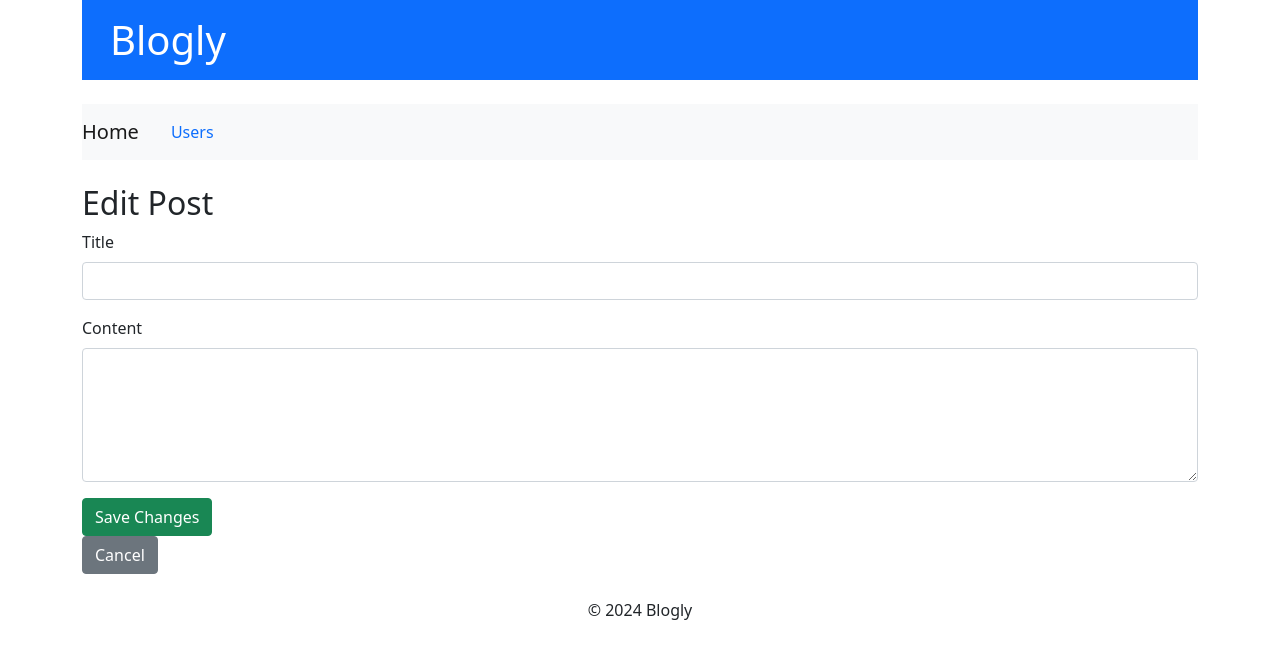
After one commit to LoganHanaway/22.1E, a Flask app: template templates/posts/edit.html in a window 1280 px wide. The commit adds this page. Shown: the top 659 px of the page. Run offline with Flask 3, Linux system fonts and the light colour scheme; the template is opened without the code that fills it, so the values that code supplies are empty.

Commit message:
Add blog posts functionality and update styles

```diff
--- a/app.py
+++ b/app.py
@@ -1,7 +1,7 @@
 """Blogly application."""
 
-from flask import Flask, render_template, redirect, url_for, request
-from models import db, connect_db, User
+from flask import Flask, render_template, redirect, url_for, request, flash, redirect
+from models import db, connect_db, User, Post
 
 app = Flask(__name__)
 app.config['SQLALCHEMY_DATABASE_URI'] = 'postgresql:///blogly'
@@ -11,10 +11,10 @@ app.config['SQLALCHEMY_ECHO'] = True
 connect_db(app)
 db.create_all()
 
-@app.route('/')
-def home_redirect():
-    """Redirect to the list of users."""
-    return redirect(url_for('list_users'))
+# @app.route('/')
+# def home_redirect():
+#     """Redirect to the list of users."""
+#     return redirect(url_for('list_users'))
 
 @app.route('/users')
 def list_users():
@@ -42,7 +42,8 @@ def add_user():
 def show_user(user_id):
     """Show details about a single user."""
     user = User.query.get_or_404(user_id)
-    return render_template('users/detail.html', user=user)
+    posts = Post.query.filter_by(user_id=user_id).all()
+    return render_template('users/detail.html', user=user, posts=posts)
 
 @app.route('/users/<int:user_id>/edit', methods=["GET", "POST"])
 def edit_user(user_id):
@@ -68,3 +69,70 @@ def delete_user(user_id):
     db.session.commit()
 
     return redirect(url_for('list_users'))
+
+@app.route('/users/<int:user_id>/posts/new', methods=["GET", "POST"])
+def new_post(user_id):
+    """Show form to add a post for that user or handle post submission."""
+    user = User.query.get_or_404(user_id)
+
+    if request.method == "POST":
+        title = request.form['title']
+        content = request.form['content']
+
+        if not title or not content:
+            flash('Title and content are required!', 'error')
+            return redirect(url_for('show_new_post_form', user_id=user_id))
+
+        new_post = Post(title=title, content=content, user_id=user.id)
+        db.session.add(new_post)
+        db.session.commit()
+
+        flash('Post created successfully!', 'success')
+        return redirect(url_for('show_user', user_id=user.id))
+
+    return render_template('posts/new.html', user=user)
+
+@app.route('/posts/<int:post_id>')
+def show_post(post_id):
+    """Show a post and its details."""
+    post = Post.query.get_or_404(post_id)
+    return render_template('posts/detail.html', post=post)
+
+@app.route('/posts/<int:post_id>/edit', methods=["GET", "POST"])
+def edit_post(post_id):
+    """Show form to edit a post or handle editing of the post."""
+    post = Post.query.get_or_404(post_id)
+
+    if request.method == "POST":
+        post.title = request.form['title']
+        post.content = request.form['content']
+
+        if not post.title or not post.content:
+            flash('Title and content are required!', 'error')
+            return redirect(url_for('show_edit_post_form', post_id=post_id))
+
+        db.session.commit()
+
+        return redirect(url_for('show_post', post_id=post.id))
+
+    return render_template('posts/edit.html', post=post)
+
+@app.route('/posts/<int:post_id>/delete', methods=["POST"])
+def delete_post(post_id):
+    """Delete a post."""
+    post = Post.query.get_or_404(post_id)
+    user_id = post.user_id
+    db.session.delete(post)
+    db.session.commit()
+
+    return redirect(url_for('show_user', user_id=user_id))
+
+@app.route('/')
+def show_recent_posts():
+    """Show the 5 most recent posts."""
+    posts = Post.query.order_by(Post.created_at.desc()).limit(5).all()
+    return render_template('home.html', posts=posts)
+
+@app.errorhandler(404)
+def page_not_found(e):
+    return render_template('404.html'), 404
--- a/templates/base.html
+++ b/templates/base.html
@@ -12,12 +12,29 @@
   </head>
   <body>
     <div class="container">
-      <header class="my-4">
-        <h1><a href="/">Blogly</a></h1>
+      <header class="bg-primary text-white p-3 mb-4">
+        <div class="container">
+          <h1 class="mb-0">Blogly</h1>
+        </div>
       </header>
+
+      <nav class="navbar navbar-expand-lg navbar-light bg-light mb-4">
+        <a class="navbar-brand" href="{{ url_for('show_recent_posts') }}"
+          >Home</a
+        >
+        <a class="nav-link" href="{{ url_for('list_users') }}">Users</a>
+      </nav>
 
       {% block content %} {% endblock %}
     </div>
+    {% with messages = get_flashed_messages(with_categories=true) %} {% if
+    messages %}
+    <ul class="flashes">
+      {% for category, message in messages %}
+      <li class="{{ category }}">{{ message }}</li>
+      {% endfor %}
+    </ul>
+    {% endif %} {% endwith %}
 
     <footer class="text-center my-4">
       <p>&copy; 2024 Blogly</p>
--- /dev/null
+++ b/templates/posts/edit.html
@@ -0,0 +1,33 @@
+{% extends "base.html" %} {% block title %}Edit Post{% endblock %} {% block
+content %}
+<h2>Edit Post</h2>
+<form action="{{ url_for('edit_post', post_id=post.id) }}" method="POST">
+  <div class="mb-3">
+    <label for="title" class="form-label">Title</label>
+    <input
+      type="text"
+      class="form-control"
+      id="title"
+      name="title"
+      value="{{ post.title }}"
+      required
+    />
+  </div>
+  <div class="mb-3">
+    <label for="content" class="form-label">Content</label>
+    <textarea
+      class="form-control"
+      id="content"
+      name="content"
+      rows="5"
+      required
+    >
+{{ post.content }}</textarea
+    >
+  </div>
+  <button type="submit" class="btn btn-success">Save Changes</button>
+</form>
+<a href="{{ url_for('show_post', post_id=post.id) }}" class="btn btn-secondary"
+  >Cancel</a
+>
+{% endblock %}
```
Also changed, not shown: models.py (+15 -0 lines), seed.py (added, +40 -0 lines), templates/404.html (added, +10 -0 lines), templates/home.html (added, +17 -0 lines), templates/posts/detail.html (added, +26 -0 lines), templates/posts/new.html (added, +28 -0 lines), templates/users/detail.html (+31 -19 lines), templates/users/list.html (+23 -11 lines), tests.py (+89 -4 lines).
